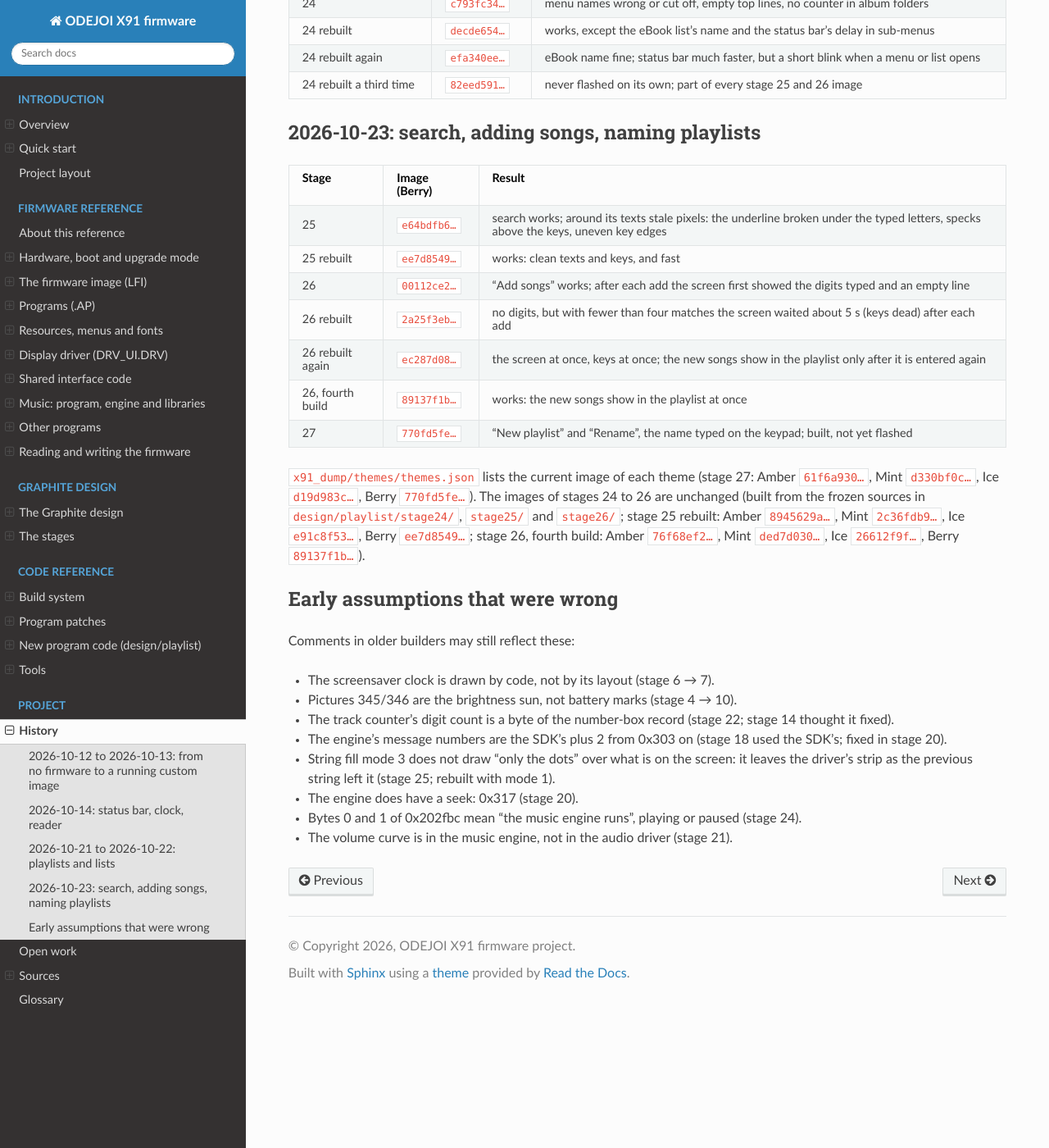
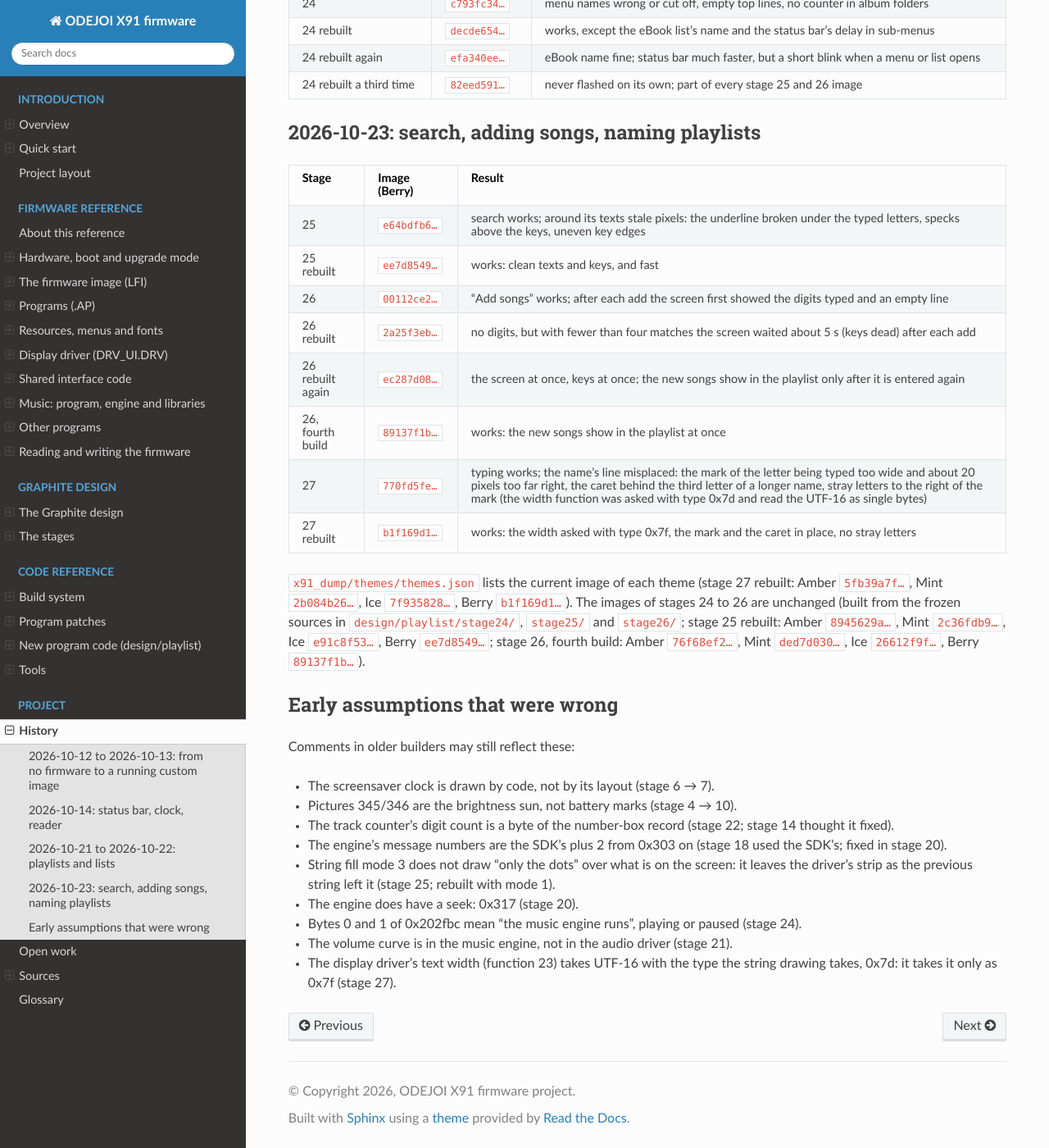
Before and after one commit to phanfeld/odejoi-x91-firmware, a Sphinx documentation site: the page built from docs/project/history.md, in a window 1280 px wide and 1400 px high, scrolled down 1229 px. Shown: the whole window at 82% size. Built offline with Sphinx 7.4.7 and the Read the Docs theme 3.1.0, drawn with Linux system fonts in a browser that asks for light colours.

Commit message:
Stage 27 rebuilt: measure the name's texts as Unicode
The display driver's width function (function 23) reads UTF-16 only with the
type 0x7f (UNICODELANGUAGE); asked with 0x7d, the drawing's type, it read the
text one byte per character and measured every name as "ÿþ" and its first
letter, about 20 pixels. On the player the mark of the letter being typed was
too wide and too far right, the caret stood behind the third letter, and
stray letters showed beside the mark.

name.c asks with TEXT_UNICODE (0x7f) and zero-fills the buffer behind a
measured text; the host mock refuses any other type. Flashed and tested:
the name line is right. History and overview record stage 27 as working.

Co-Authored-By: Claude Opus 5.5 <noreply@anthropic.com>

```diff
--- a/docs/project/history.md
+++ b/docs/project/history.md
@@ -50,10 +50,11 @@
 | 26 rebuilt | `2a25f3eb…` | no digits, but with fewer than four matches the screen waited about 5 s (keys dead) after each add |
 | 26 rebuilt again | `ec287d08…` | the screen at once, keys at once; the new songs show in the playlist only after it is entered again |
 | 26, fourth build | `89137f1b…` | works: the new songs show in the playlist at once |
-| 27 | `770fd5fe…` | "New playlist" and "Rename", the name typed on the keypad; built, not yet flashed |
+| 27 | `770fd5fe…` | typing works; the name's line misplaced: the mark of the letter being typed too wide and about 20 pixels too far right, the caret behind the third letter of a longer name, stray letters to the right of the mark (the width function was asked with type 0x7d and read the UTF-16 as single bytes) |
+| 27 rebuilt | `b1f169d1…` | works: the width asked with type 0x7f, the mark and the caret in place, no stray letters |
 
-`x91_dump/themes/themes.json` lists the current image of each theme (stage 27: Amber `61f6a930…`, Mint `d330bf0c…`,
-Ice `d19d983c…`, Berry `770fd5fe…`). The images of stages 24 to 26 are unchanged (built from the frozen sources in
+`x91_dump/themes/themes.json` lists the current image of each theme (stage 27 rebuilt: Amber `5fb39a7f…`, Mint
+`2b084b26…`, Ice `7f935828…`, Berry `b1f169d1…`). The images of stages 24 to 26 are unchanged (built from the frozen sources in
 `design/playlist/stage24/`, `stage25/` and `stage26/`; stage 25 rebuilt: Amber `8945629a…`, Mint `2c36fdb9…`, Ice
 `e91c8f53…`, Berry `ee7d8549…`; stage 26, fourth build: Amber `76f68ef2…`, Mint `ded7d030…`, Ice `26612f9f…`, Berry
 `89137f1b…`).
@@ -71,3 +72,5 @@ Comments in older builders may still reflect these:
 - The engine does have a seek: 0x317 (stage 20).
 - Bytes 0 and 1 of 0x202fbc mean "the music engine runs", playing or paused (stage 24).
 - The volume curve is in the music engine, not in the audio driver (stage 21).
+- The display driver's text width (function 23) takes UTF-16 with the type the string drawing takes, 0x7d: it takes
+  it only as 0x7f (stage 27).
```
Also changed, not shown: docs/code/new-code.md (+6 -3 lines), docs/firmware/display-driver.md (+1 -1 lines), docs/overview.md (+3 -3 lines), 3 other files.
